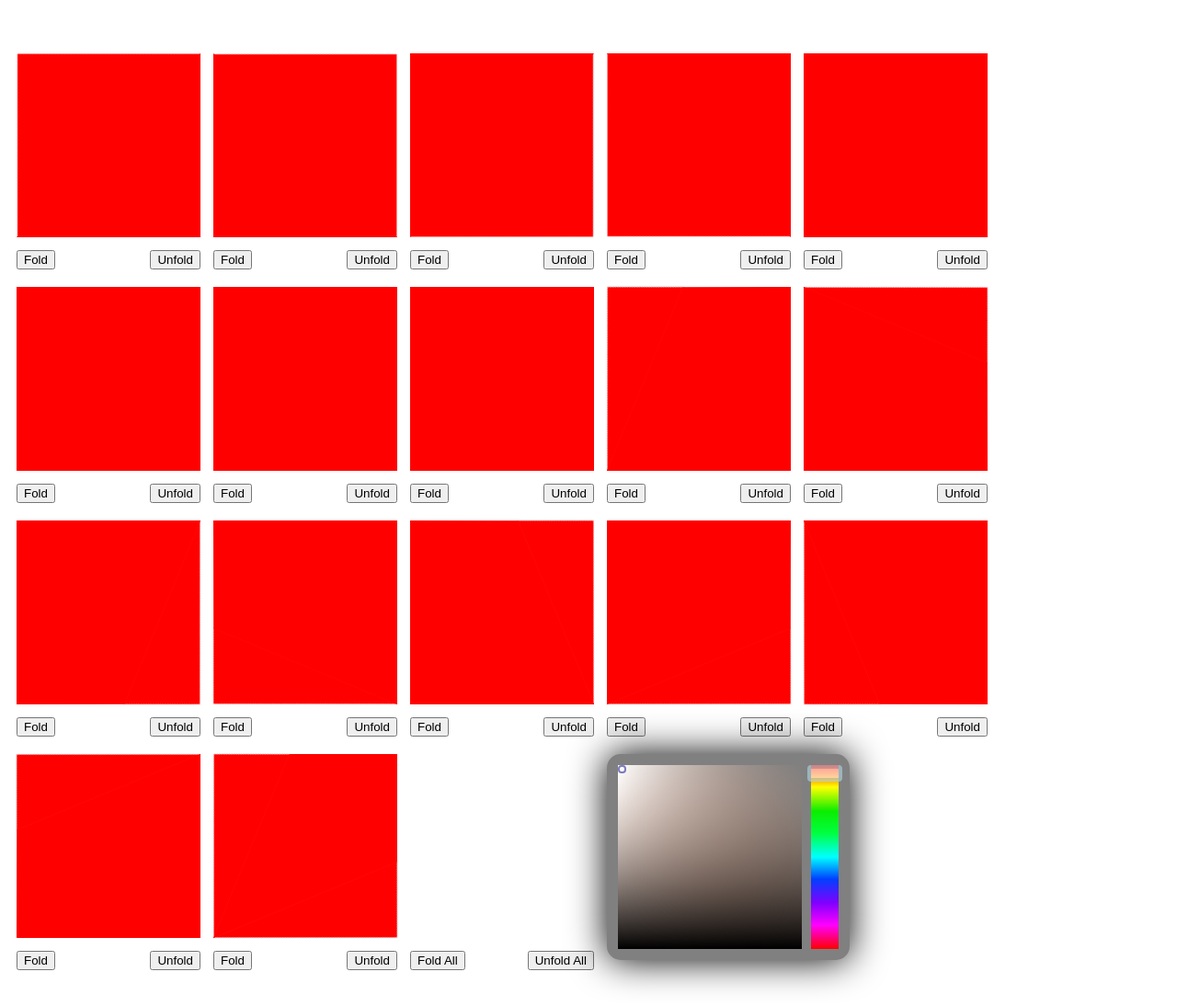
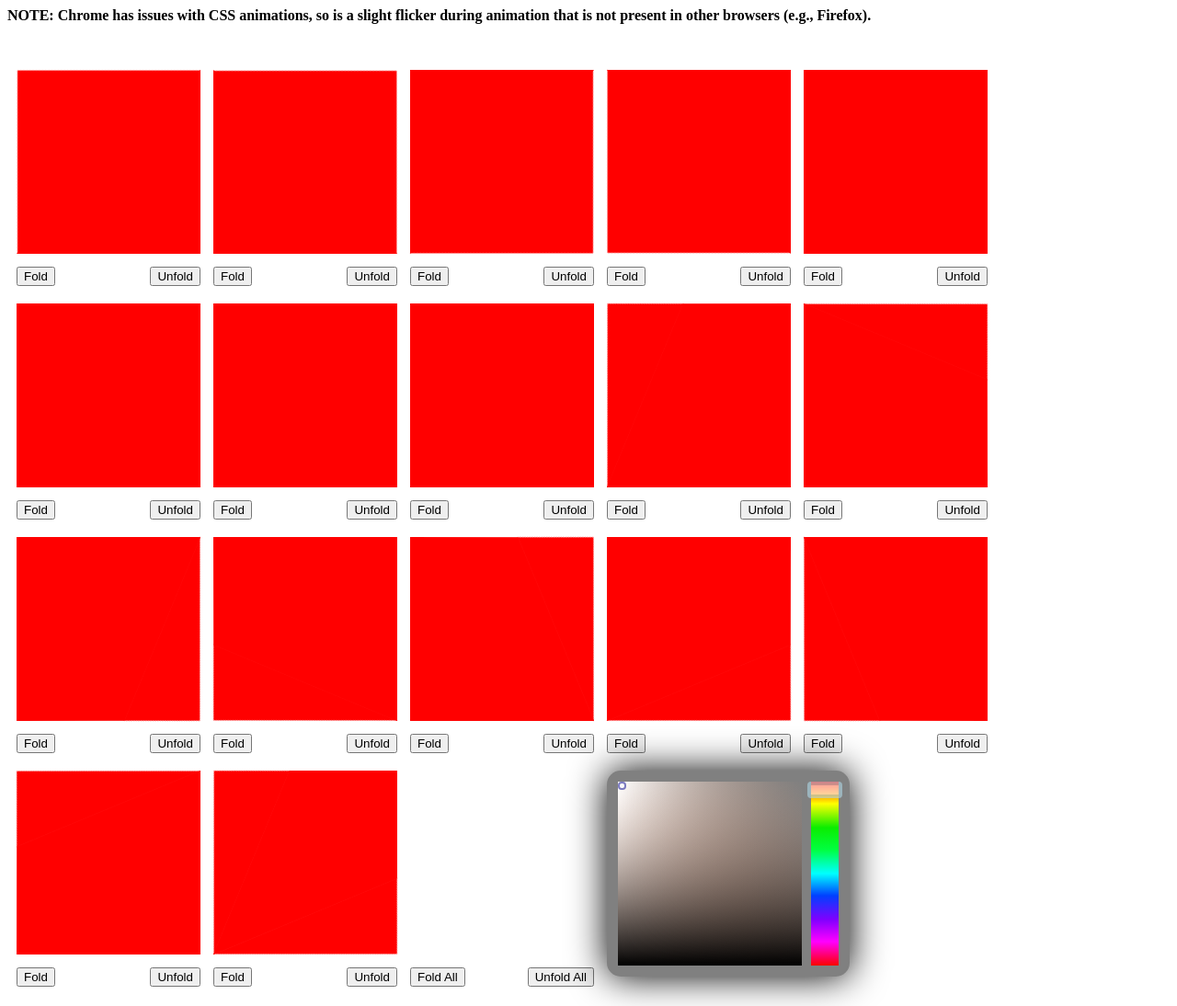
Before and after one commit to joumorisu/CSS-Origami, a plain HTML site: page index.html in a window 1280 px wide. Shown: the whole page at 92% size. Drawn offline with nearby package versions, Linux system fonts and the light colour scheme.

Commit message:
Updated main html file to index.html

```diff
--- a/CSS Origami.html
+++ b/index.html
@@ -6,7 +6,7 @@
         <script src="https://code.jquery.com/jquery-2.2.4.min.js"></script>
     </head>
     <body>
-
+		<p style="margin: 0;"><b>NOTE: Chrome has issues with CSS animations, so is a slight flicker during animation that is not present in other browsers (e.g., Firefox).</b></p>
         <div class="container">
             <div id="triangle1" class="card">
                 <div class="triangle tl-to-br">
```
